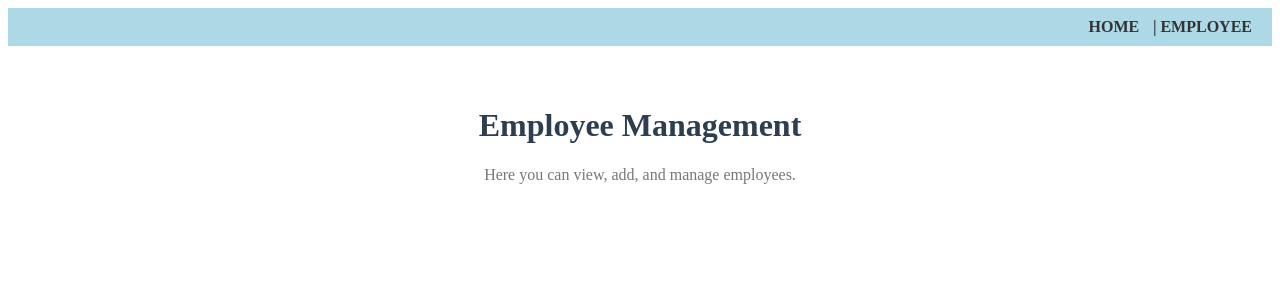
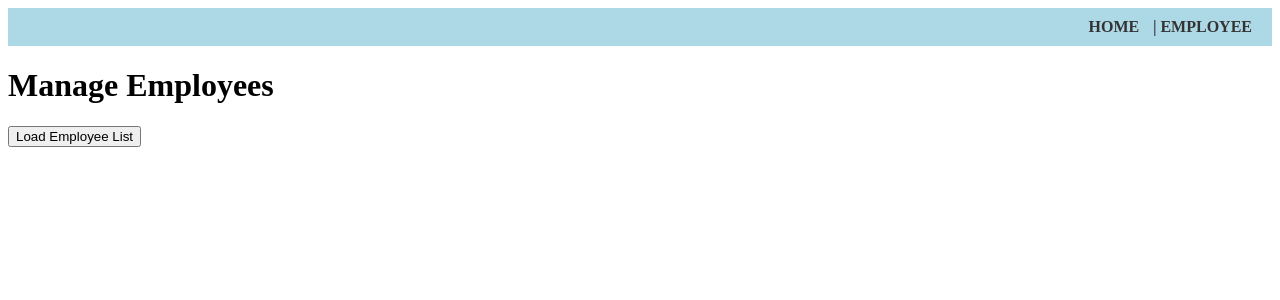
Before and after one commit to LALITH-MOHAN/react, a React (Vite) app in the folder Employee_manage/: page /employees in a window 1280 px wide. Shown: the top 300 px of the page. Built offline with nearby package versions, Linux system fonts and the light colour scheme.

Commit message:
added EmployeeContext,EmployeeList

```diff
--- a/Employee_manage/src/App.jsx
+++ b/Employee_manage/src/App.jsx
@@ -1,12 +1,14 @@
 import { useState } from 'react';
 import AppRouter from './AppRouter';
-
+import { EmployeeProvider } from './context/EmployeeContext';
 function App() {
   const [count, setCount] = useState(0);
 
   return (
     <>
-      <AppRouter />
+      <EmployeeProvider>
+         <AppRouter />
+      </EmployeeProvider>
     </>
   );
 }
--- a/Employee_manage/src/AppRouter.jsx
+++ b/Employee_manage/src/AppRouter.jsx
@@ -1,6 +1,6 @@
 import { BrowserRouter, Routes, Route,Link} from 'react-router-dom';
 import Home from './pages/Home';
-import Employee from './pages/Employee';
+import Employees from './pages/Employees';
 import './AppRouter.css'
 function AppRouter() {
   return (
@@ -11,7 +11,7 @@ function AppRouter() {
       </nav>
       <Routes>
         <Route path='/' element={<Home />} />
-        <Route path='/employees' element={<Employee />} />
+        <Route path='/employees' element={<Employees />} />
       </Routes>
     </BrowserRouter>
   );
--- /dev/null
+++ b/Employee_manage/src/components/EmployeeList.jsx
@@ -0,0 +1,25 @@
+import { useContext } from 'react';
+import { EmployeeContext } from '../context/EmployeeContext';
+
+function EmployeeList() {
+  const { employees } = useContext(EmployeeContext);
+
+  return (
+    <div>
+      <h2>Employee List</h2>
+      {employees.length === 0 ? (
+        <p>No employees found.</p>
+      ) : (
+        <ul>
+          {employees.map((emp) => (
+            <li key={emp.id}>
+              {emp.name} - {emp.position}
+            </li>
+          ))}
+        </ul>
+      )}
+    </div>
+  );
+}
+
+export default EmployeeList;
--- /dev/null
+++ b/Employee_manage/src/context/EmployeeContext.jsx
@@ -0,0 +1,26 @@
+import { createContext,useState } from "react";
+
+export const EmployeeContext= createContext(); //create the context which provide values to entire app
+
+export function EmployeeProvider({children}){
+    const[employees,setemployees]=useState([]); //Add the employees here
+
+    function addEmployee(employee){
+        setemployees((prev)=>[...prev,employee]); //Add new employees
+    }
+
+    function updateemployee(updatedemployee){
+        setemployees((prev)=>prev.map((emp)=>(emp.id==updatedemployee.id?updatedemployee:emp)))
+    }
+
+    //delete employee
+    function removeemployee(id){
+        setemployees((prev)=>prev.filter((emp)=>id!=emp.id))
+    }
+
+    return(
+        <EmployeeContext.Provider value={{employees,addEmployee,updateemployee,removeemployee}}>
+            {children}
+        </EmployeeContext.Provider>
+    )
+}
--- a/Employee_manage/src/pages/Employee.jsx
+++ /dev/null
@@ -1,12 +0,0 @@
-import './Employee.css';
-
-const Employees = () => {
-  return (
-    <div className="employees-container">
-      <h1>Employee Management</h1>
-      <p>Here you can view, add, and manage employees.</p>
-    </div>
-  );
-};
-
-export default Employees;
--- /dev/null
+++ b/Employee_manage/src/pages/Employees.jsx
@@ -0,0 +1,31 @@
+import { lazy, Suspense } from 'react';
+import './Employee.css'
+const EmployeeList = lazy(() => import('../components/EmployeeList'));
+import { useState } from 'react';
+
+function Employees() {
+  const handleLoadList = () => {
+    setShowList(true);
+  };
+
+  const [showList, setShowList] = useState(false);
+
+  return (
+    <div>
+      <h1>Manage Employees</h1>
+      {!showList && (
+        <button onClick={handleLoadList}>
+          Load Employee List
+        </button>
+      )}
+
+      {showList && (
+        <Suspense fallback={<p>Loading Employee List...</p>}>
+          <EmployeeList />
+        </Suspense>
+      )}
+    </div>
+  );
+}
+
+export default Employees;
```
